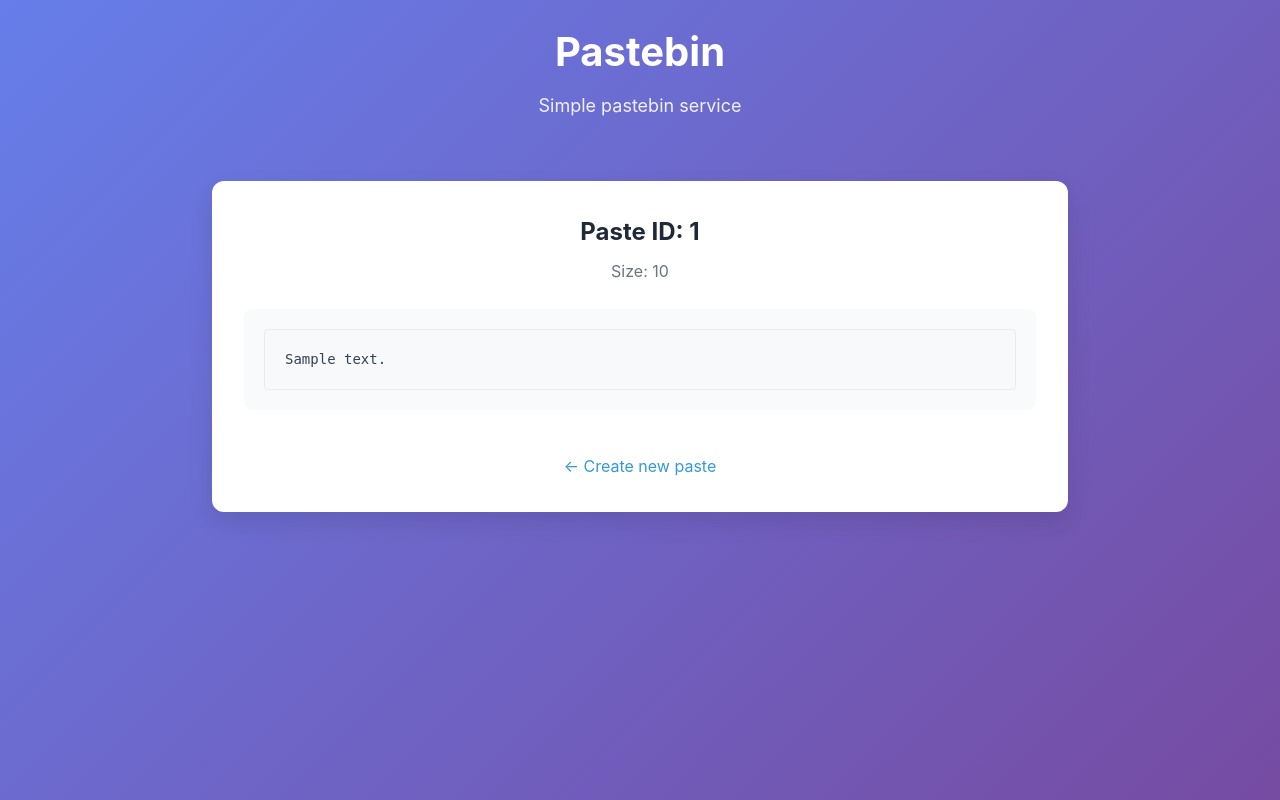
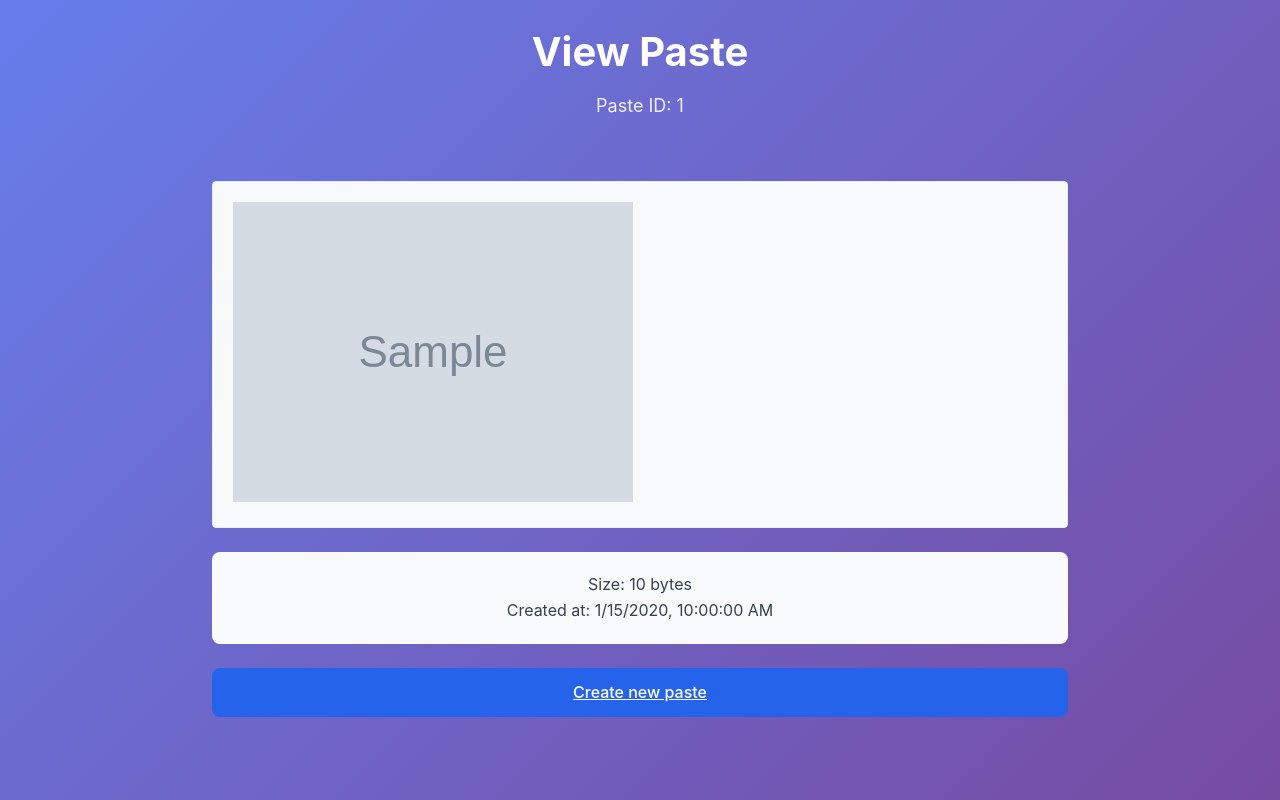
Before and after one commit to v1b3c0d3r/pastebin, a Flask app: page /paste/1 in a window 1280 px wide. Run offline with Flask 3, Linux system fonts and the light colour scheme; tables that the repository leaves empty hold one stand-in row (values such as "Sample post"); grey boxes marked "Sample" are stand-in pictures.

Commit message:
feat: Add image pasting and Dockerfile
This commit introduces the ability to paste images into the application.
- The frontend is updated to detect pasted images, display them in a canvas, and send them to the backend as data URIs.
- The backend is updated to store and retrieve image data.
- A Dockerfile is added to containerize the application.

```diff
--- a/app.py
+++ b/app.py
@@ -149,24 +149,42 @@ def create_paste():
     if not user:
         return jsonify({'error': 'unauthorized'}), 401
     data = request.get_json()
-    if not data or 'text' not in data:
+    if not data:
         return jsonify({'error': 'content is required'}), 400
-    content = data['text'].strip()
-    if len(content) > TEXT_LENGTH_LIMIT:
-        return jsonify({'error': f'Content exceeds {TEXT_LENGTH_LIMIT} character limit'}), 400
-    if not content:
-        return jsonify({'error': 'content cannot be empty'}), 400
+
+    content = data.get('text')
+    image = data.get('image')
+
+    if content:
+        content = content.strip()
+        if len(content) > TEXT_LENGTH_LIMIT:
+            return jsonify({'error': f'Content exceeds {TEXT_LENGTH_LIMIT} character limit'}), 400
+        if not content:
+            return jsonify({'error': 'content cannot be empty'}), 400
+    elif not image:
+        return jsonify({'error': 'content or image is required'}), 400
+
     paste_id = generate_id()
     while Paste.query.filter_by(id=paste_id).first():
         paste_id = generate_id()
-    paste = Paste(id=paste_id, text=content, size=len(content), user_id=user.id)
-    db.session.add(paste)
-    db.session.commit()
-    return jsonify({
-        'id': paste.id,
-        'text': content,
-        'url': f"paste/{paste_id}"
-    }), 201
+
+    if image:
+        paste = Paste(id=paste_id, image=image, size=len(image), user_id=user.id)
+        db.session.add(paste)
+        db.session.commit()
+        return jsonify({
+            'id': paste.id,
+            'url': f"paste/{paste_id}"
+        }), 201
+    else:
+        paste = Paste(id=paste_id, text=content, size=len(content), user_id=user.id)
+        db.session.add(paste)
+        db.session.commit()
+        return jsonify({
+            'id': paste.id,
+            'text': content,
+            'url': f"paste/{paste_id}"
+        }), 201
 
 
 @app.route('/api/paste/<paste_id>', methods=['GET'])
@@ -174,12 +192,19 @@ def get_paste(paste_id):
     paste = Paste.query.filter_by(id=paste_id).first()
     if not paste:
         return jsonify({'error': 'Paste not found'}), 404
-    return jsonify({
+
+    response_data = {
         'id': paste.id,
-        'text': paste.text,
         'size': paste.size,
         'created_at': paste.created_at
-    }), 200
+    }
+
+    if paste.image:
+        response_data['image'] = paste.image
+    else:
+        response_data['text'] = paste.text
+
+    return jsonify(response_data), 200
 
 
 if __name__ == '__main__':
--- a/static/app.js
+++ b/static/app.js
@@ -113,20 +113,31 @@ async function createPaste() {
     resultDiv.textContent = '';
     resultDiv.className = 'result';
     copyLinkButton.className = 'button-copy hidden';
-    const content = contentTextarea.value.trim();
+
+    let content = null;
+    let image = null;
+
+    const canvas = document.getElementById('pastedImage');
+    if (canvas) {
+        image = canvas.toDataURL();
+    } else {
+        content = contentTextarea.value.trim();
         if (!content) {
-        showResult('Please enter some text', 'error');
+            showResult('Please enter some text or paste an image', 'error');
             return;
         }
         if (content.length > characterLimit) {
             showResult('Text exceeds 500 character limit', 'error');
             return;
         }
+    }
+
     submitButton.disabled = true;
     submitButton.textContent = 'Creating...';
     let hadFailed = false;
     try {
-        const response = await post('/api/paste', JSON.stringify({ text: content }), {'Content-Type': 'application/json',});
+        const payload = image ? { image } : { text: content };
+        const response = await post('/api/paste', JSON.stringify(payload), {'Content-Type': 'application/json',});
         const data = await response.json();
         if (response.ok) {
             const origin = window.location.origin;
@@ -134,6 +145,9 @@ async function createPaste() {
             const pasteUrl = `${origin}${pathname}paste/${data.id}`;
             showResult(pasteUrl, 'success url');
             copyLinkButton.classList.remove('hidden');
+            if (canvas) {
+                canvas.replaceWith(contentTextarea);
+            }
             contentTextarea.value = '';
             updateCharCount();
         } else {
@@ -238,6 +252,35 @@ document.addEventListener('DOMContentLoaded', () => {
 
     if (contentTextarea != null) {
         contentTextarea.addEventListener('input', updateCharCount);
+        contentTextarea.addEventListener('paste', handlePaste);
     }
     updateCharCount();
 });
+
+function handlePaste(e) {
+    const items = (e.clipboardData || e.originalEvent.clipboardData).items;
+    for (const item of items) {
+        if (item.type.indexOf('image') === 0) {
+            e.preventDefault();
+            const blob = item.getAsFile();
+            const reader = new FileReader();
+            reader.onload = function(event) {
+                const dataUrl = event.target.result;
+                const image = new Image();
+                image.onload = function() {
+                    const canvas = document.createElement('canvas');
+                    canvas.width = image.width;
+                    canvas.height = image.height;
+                    const ctx = canvas.getContext('2d');
+                    ctx.drawImage(image, 0, 0);
+                    canvas.id = 'pastedImage';
+                    contentTextarea.replaceWith(canvas);
+                    charCount.textContent = `Image dimensions: ${image.width}x${image.height}`;
+                };
+                image.src = dataUrl;
+            };
+            reader.readAsDataURL(blob);
+            return;
+        }
+    }
+}
--- a/templates/paste.html
+++ b/templates/paste.html
@@ -3,51 +3,48 @@
 <head>
     <meta charset="UTF-8">
     <meta name="viewport" content="width=device-width, initial-scale=1.0">
-    <title>Paste #{{ paste_id }}</title>
-    <link rel="stylesheet" href="../static/style.css">
+    <title>View Paste</title>
+    <link rel="stylesheet" href="/static/style.css">
 </head>
 <body>
-
     <header class="header">
-        <h1 class="title">Pastebin</h1>
-        <p class="subtitle">Simple pastebin service</p>
+        <h1 class="title">View Paste</h1>
+        <p class="subtitle">Paste ID: {{ paste_id }}</p>
     </header>
-
-    <div id="pasteSection" class="container container-lg">
-        <main class="main">
-            <div class="paste-section">
-                <div class="paste-card">
-                    <div class="paste-header">
-                        <h2 class="paste-greeting">Paste ID: {{ paste_id }}</h2>
-                        <p class="paste-subtitle">Size: <span id="pasteSize">N/A</span></p>
-                    </div>
-                    <div class="paste-details">
-                        <div id="pasteContent" class="paste-content">Loading...</div>
-                    </div>
-                    <a href="/" class="back-link">← Create new paste</a>
-                </div>
-            </div>
-        </main>
-    </div>
-
-    <script src="../static/app.js"></script>
-    <script language="JavaScript">
-        async function loadPaste() {
+    <main class="container">
+        <div id="pasteContent" class="paste-content"></div>
+        <div class="paste-details">
+            <p>Size: <span id="pasteSize"></span> bytes</p>
+            <p>Created at: <span id="pasteDate"></span></p>
+        </div>
+        <a href="/" class="button button-primary">Create new paste</a>
+    </main>
+    <script>
+        document.addEventListener('DOMContentLoaded', async () => {
             const pasteId = '{{ paste_id }}';
             try {
-                const response = await fetch(`../api/paste/${pasteId}`);
+                const response = await fetch(`/api/paste/${pasteId}`);
                 const data = await response.json();
+                const pasteContent = document.getElementById('pasteContent');
                 if (response.ok) {
-                    document.getElementById('pasteContent').textContent = data.text;
+                    if (data.image) {
+                        const img = document.createElement('img');
+                        img.src = data.image;
+                        pasteContent.appendChild(img);
+                    } else {
+                        const pre = document.createElement('pre');
+                        pre.textContent = data.text;
+                        pasteContent.appendChild(pre);
+                    }
                     document.getElementById('pasteSize').textContent = data.size;
+                    document.getElementById('pasteDate').textContent = new Date(data.created_at).toLocaleString();
                 } else {
-                    document.getElementById('pasteContent').textContent = `Error: ${data.error}`;
+                    pasteContent.textContent = `Error: ${data.error}`;
                 }
             } catch (error) {
-                document.getElementById('pasteContent').textContent = 'Error loading paste';
+                document.getElementById('pasteContent').textContent = 'Network error. Please try again.';
             }
-        }
-        loadPaste();
+        });
     </script>
 </body>
 </html>
```
Also changed, not shown: 1 other file. Lines whose indentation alone changed are shown as unchanged.
